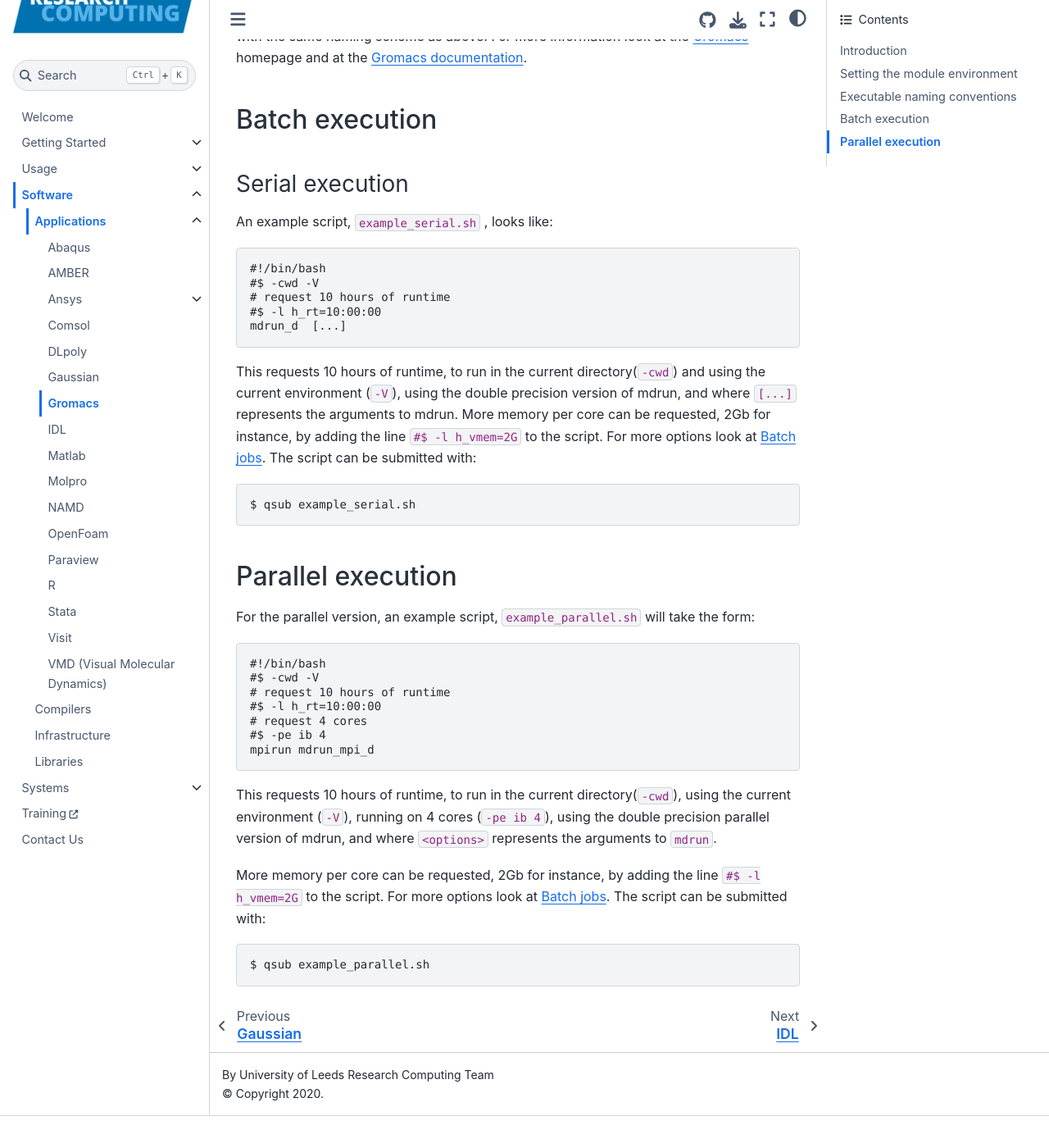
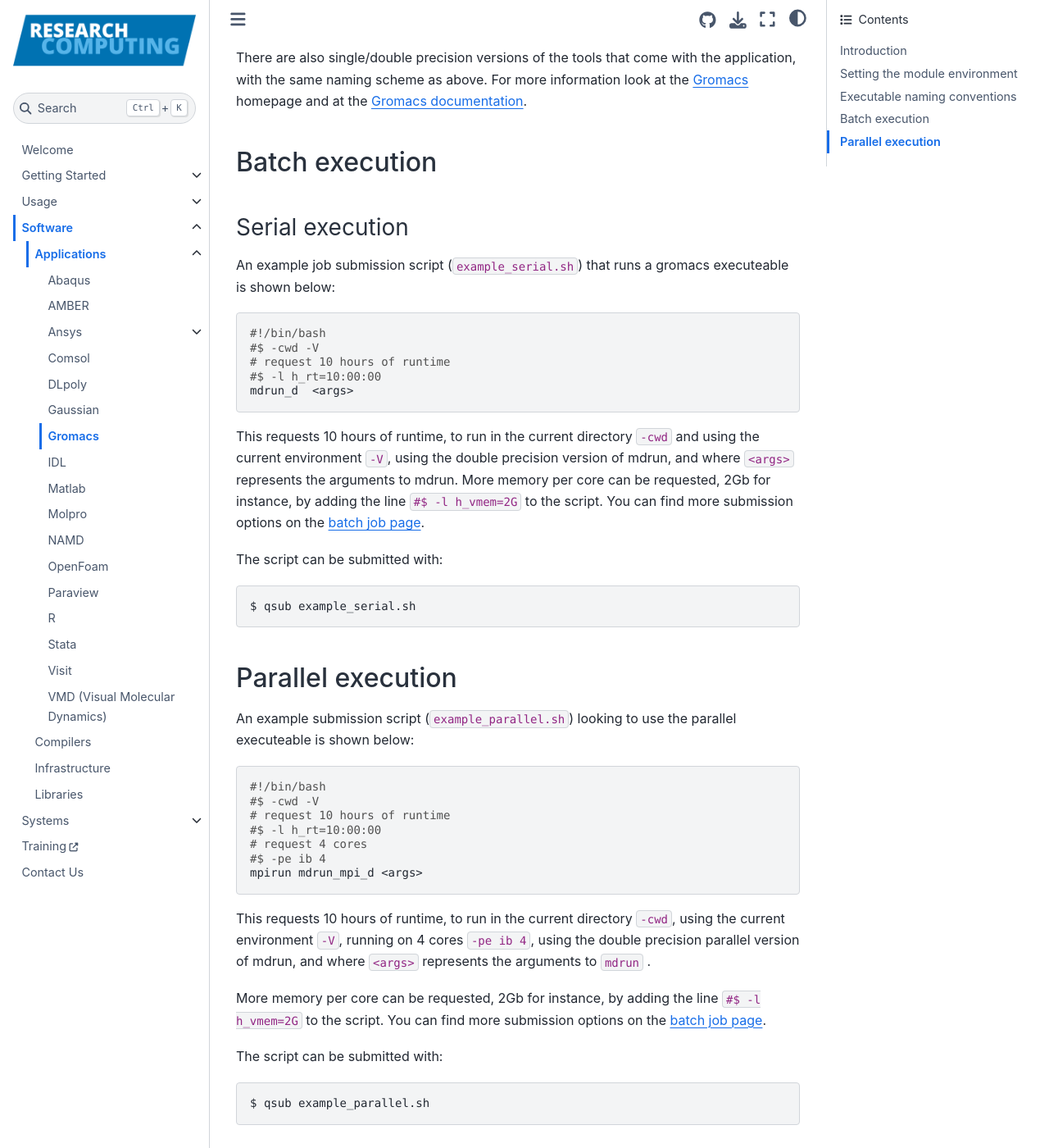
Before and after one commit to foqueiroz/arcdocs.github.io, a Jupyter Book: the page built from book/software/applications/gromacs.md, in a window 1280 px wide and 1400 px high, scrolled down 1246 px. Shown: the whole window at 82% size. Built offline with Jupyter Book 1.0.4 settings and Sphinx 7.4.7 and the Sphinx Book theme 1.1.4, drawn with Linux system fonts in a browser that asks for light colours; before the commit the page ends 2607 px from its top, so only the background shows below that; some of the changed text lies outside the part shown.

Commit message:
reformated gromacs page

````diff
--- a/book/software/applications/gromacs.md
+++ b/book/software/applications/gromacs.md
@@ -1,23 +1,28 @@
 # Gromacs
 
 ## Introduction
+
 Gromacs is freely available and open source software.
 
 ## Setting the module environment
 
 A number of versions of Gromacs are available on the facility.
 
-To set up the environment, when you log in, use (for example):
+To load gromacs into your environment when you log in, use (for example):
 
-    $ module add gromacs/4.5.3
+```bash
+$ module add gromacs/4.5.3
+```
 
-To add the executables for this specific version to your environment.
+This will now provide you with access to the gromacs executeables from the command line.
 
-Alternatively:
+Alternatively you can load the default version of gromacs installed on ARC with the command:
 
-    $ module add gromacs
+```bash
+$ module add gromacs
+```
 
-Will add the executables for the default 4.6.3 version.
+Will load the executables for the default 4.6.3 version.
 
 ## Executable naming conventions
 
@@ -35,56 +40,52 @@
 |Executable               |Description
 |-------------------------|--------------------------
 |`mdrun.MPI`              |single precision, parallel MPI executable
-|`mdrun_d.MPI`            |double precision, parallel MPI executable
+|`mdrun_d.MPI`           |double precision, parallel MPI executable
 
-There are also single/double precision versions of the tools that come
-with the application, with the same naming scheme as above. For more
-information look at the [Gromacs](http://www.gromacs.org/) homepage and
-at the [Gromacs documentation](http://www.gromacs.org/Documentation).
+There are also single/double precision versions of the tools that come with the application, with the same naming scheme as above. For more information look at the [Gromacs](http://www.gromacs.org/) homepage and at the [Gromacs documentation](http://www.gromacs.org/Documentation).
 
 ## Batch execution
 
 ### Serial execution
 
-An example script, `example_serial.sh` , looks like:
+An example job submission script (`example_serial.sh`) that runs a gromacs executeable is shown below:
 
-    #!/bin/bash
-    #$ -cwd -V
-    # request 10 hours of runtime
-    #$ -l h_rt=10:00:00
-    mdrun_d  [...]
+```bash
+#!/bin/bash
+#$ -cwd -V
+# request 10 hours of runtime
+#$ -l h_rt=10:00:00
+mdrun_d  <args>
+```
 
-This requests 10 hours of runtime, to run in the current directory(`-cwd`) and using the
-current environment (`-V`),
-using the double precision version of mdrun, and where
-`[...]` represents the
-arguments to mdrun. More memory per core can be requested, 2Gb for
-instance, by adding the line `#$ -l h_vmem=2G` to the script. For more options look at
-[Batch jobs](../usage/batchjob).
+This requests 10 hours of runtime, to run in the current directory `-cwd` and using the current environment `-V`, using the double precision version of mdrun, and where `<args>` represents the arguments to mdrun. More memory per core can be requested, 2Gb for instance, by adding the line `#$ -l h_vmem=2G` to the script. You can find more submission options on the [batch job page](../../usage/batchjob.html#list-of-sge-options).
+
 The script can be submitted with:
 
-    $ qsub example_serial.sh
+```bash
+$ qsub example_serial.sh
+```
 
 ## Parallel execution
 
-For the parallel version, an example script, `example_parallel.sh` will take
-the form:
+An example submission script (`example_parallel.sh`) looking to use the parallel executeable is shown below:
 
-    #!/bin/bash
-    #$ -cwd -V
-    # request 10 hours of runtime
-    #$ -l h_rt=10:00:00
-    # request 4 cores
-    #$ -pe ib 4
-    mpirun mdrun_mpi_d
+```bash
+#!/bin/bash
+#$ -cwd -V
+# request 10 hours of runtime
+#$ -l h_rt=10:00:00
+# request 4 cores
+#$ -pe ib 4
+mpirun mdrun_mpi_d <args>
+```
 
-This requests 10 hours of runtime, to run in the current directory(`-cwd`),
-using the current environment (`-V`), running on 4 cores (`-pe ib 4`), using
-the double precision parallel version of mdrun, and where `<options>`
-represents the arguments to `mdrun`.
+This requests 10 hours of runtime, to run in the current directory `-cwd`, using the current environment `-V`, running on 4 cores `-pe ib 4`, using the double precision parallel version of mdrun, and where `<args>` represents the arguments to `mdrun` .
 
-More memory per core can be requested, 2Gb for instance, by adding the line `#$
--l h_vmem=2G` to the script. For more options look at [Batch jobs](../usage/batchjob).
+More memory per core can be requested, 2Gb for instance, by adding the line `#$ -l h_vmem=2G` to the script. You can find more submission options on the [batch job page](../../usage/batchjob.html#list-of-sge-options).
+
 The script can be submitted with:
 
-    $ qsub example_parallel.sh
+```bash
+$ qsub example_parallel.sh
+```
````
